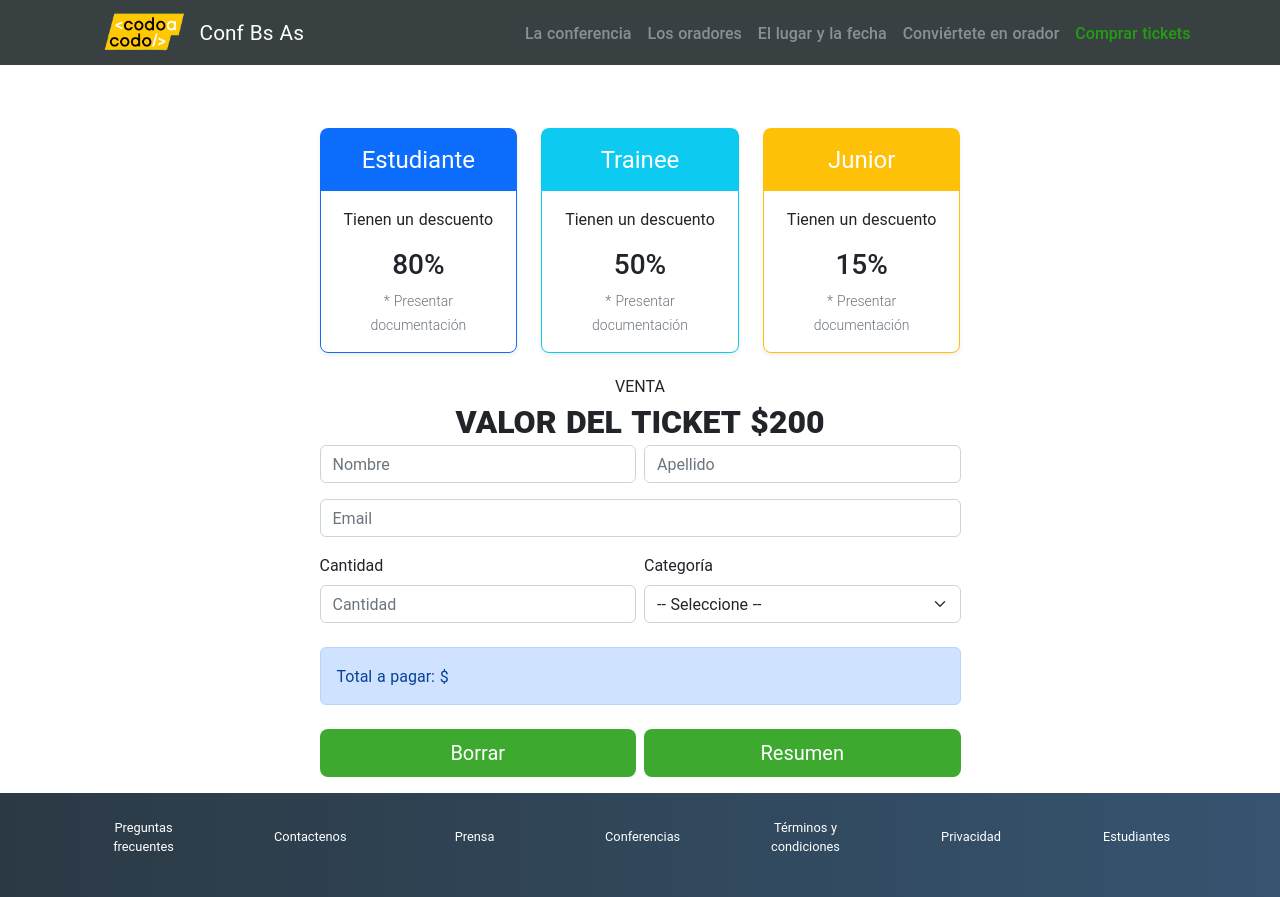
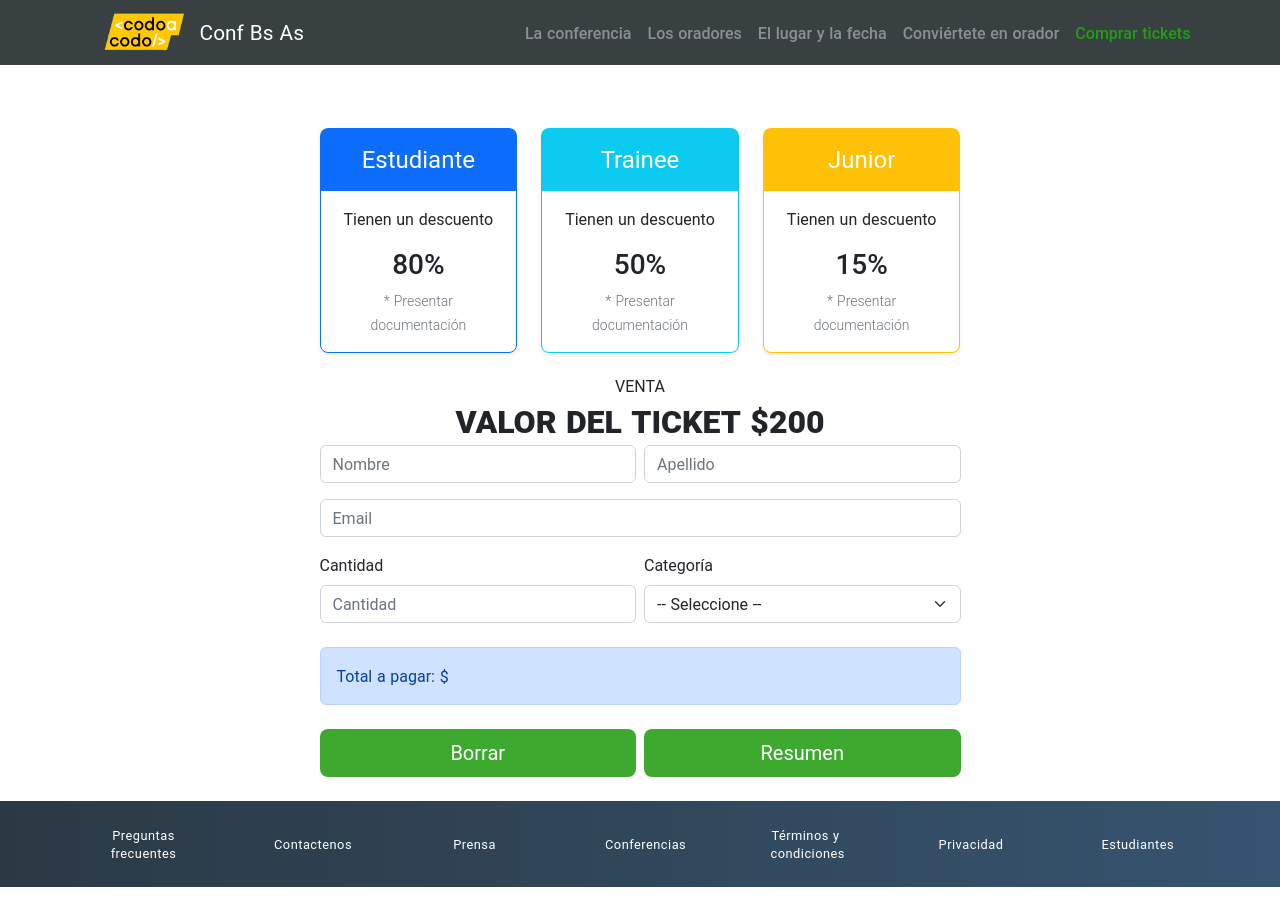
Before and after one commit to GabrielAguilar2023/CaC_Web_page, a plain HTML site: page assets/pages/tickets.html in a window 1280 px wide. Drawn offline with Linux system fonts and the light colour scheme.

Commit message:
Minor changes

```diff
--- a/assets/css/master.css
+++ b/assets/css/master.css
@@ -403,6 +403,13 @@ textarea{
     margin: 0 0 0 0;
     padding: 0 0 0 0;
 }
+.footerProject ul li a p{
+    margin-bottom: 0;
+    line-height: initial;
+    letter-spacing: 0.5px;
+}
+
+
 .linkFooter{
     display: block;
     color: white;
--- a/assets/pages/tickets.html
+++ b/assets/pages/tickets.html
@@ -138,7 +138,7 @@
 									</div>
 								</div>
 								<div class="alert alert-primary mt-2 mb-4" role="alert">Total a pagar: $</div>
-								<div class="row gx-2">
+								<div class="row gx-2 mb-2">
 									<div class="col-md mb-3">
 										<button type="reset" class="w-100 btn btn-lg btn-form buttonColor" id="borrarButton">Borrar</button>
 									</div>
```
